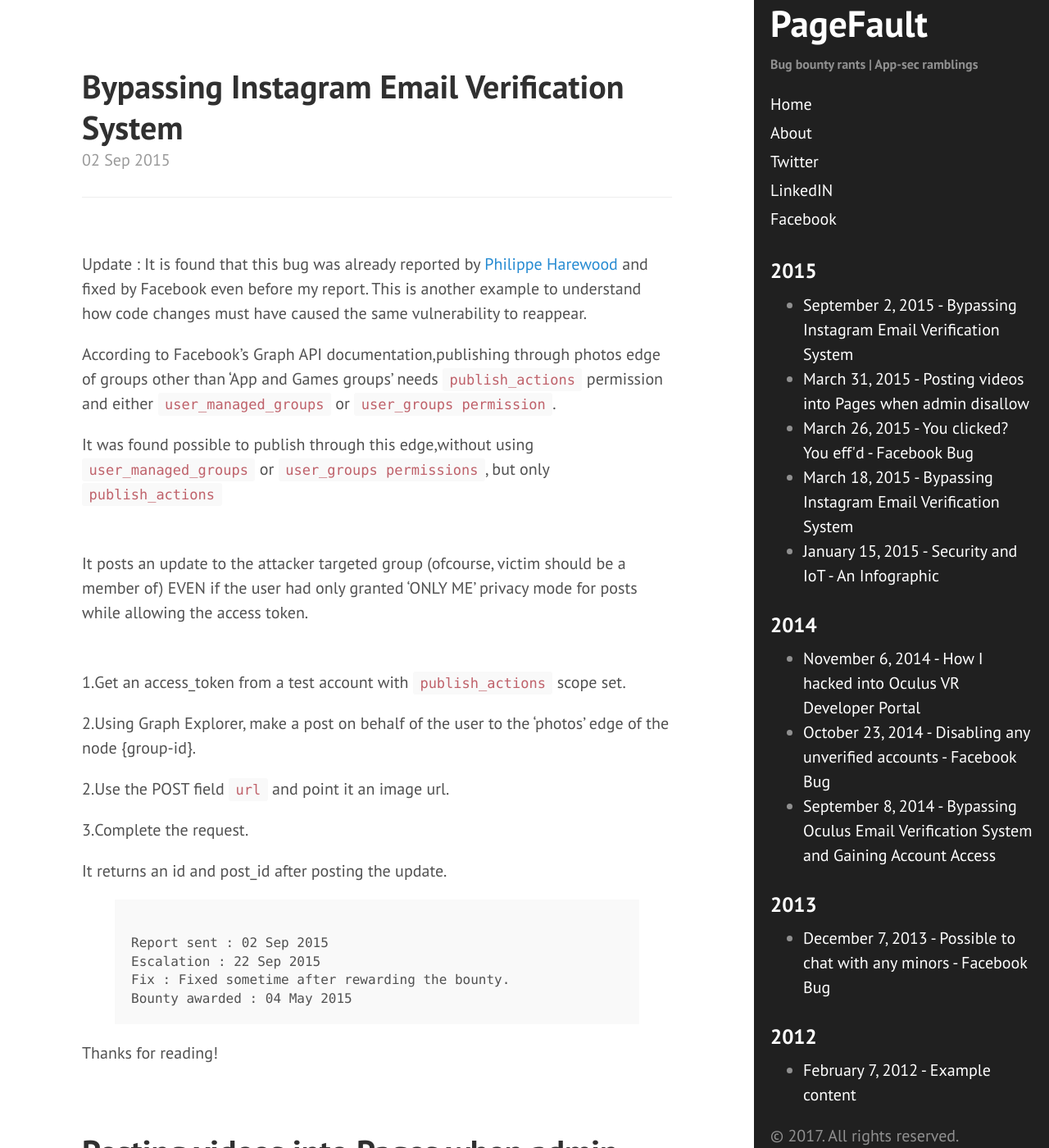
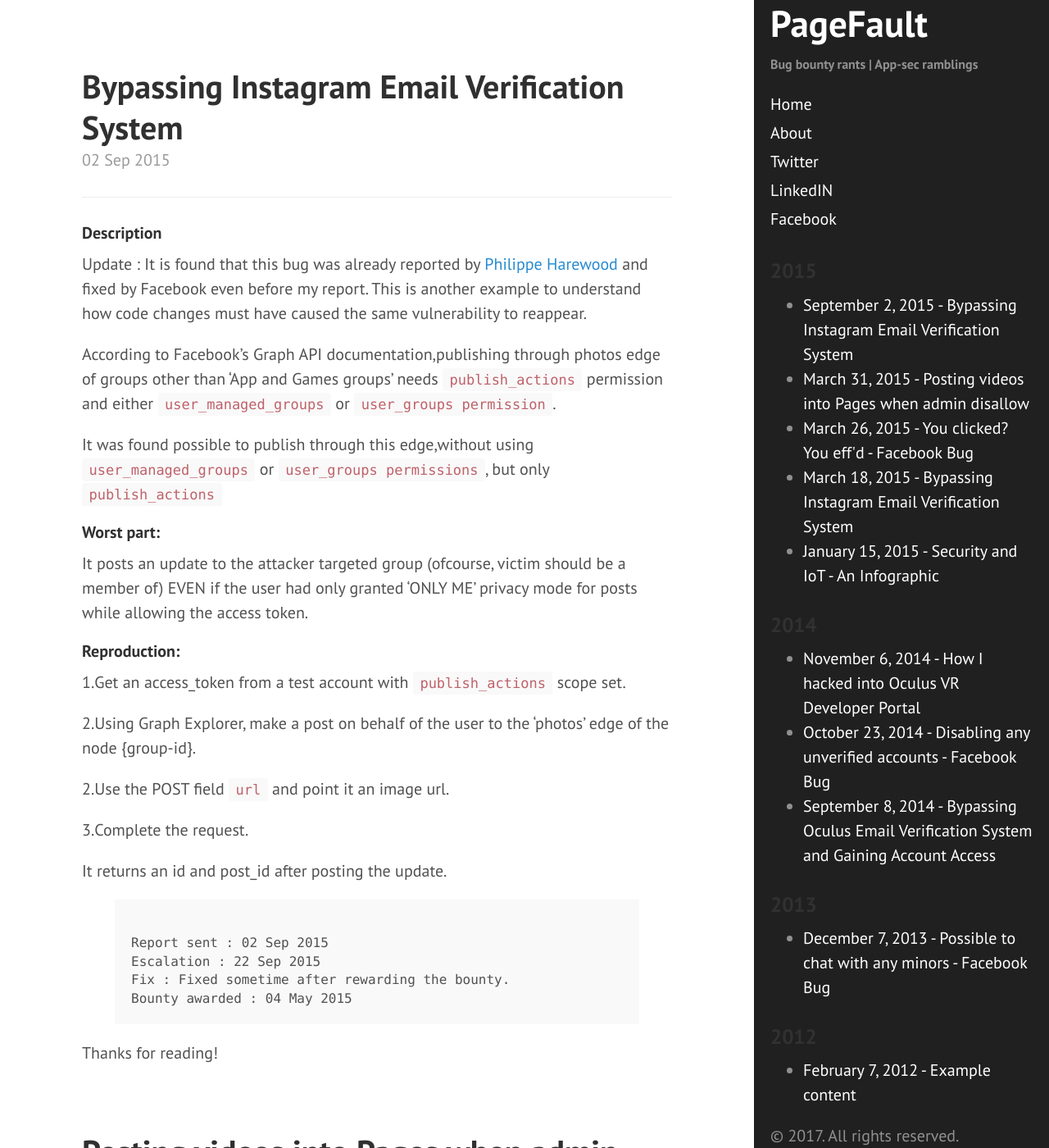
Before and after one commit to sahadnk72/sahadnk72.github.io, a Jekyll site: the page built from index.html, in a window 1280 px wide and 1400 px high. Shown: the whole window at 82% size. Built offline with Jekyll 4.4.1, drawn with Linux system fonts in a browser that asks for light colours; the list of posts is cut into pages by our own code.

Commit message:
Update poole.css

```diff
--- a/public/css/poole.css
+++ b/public/css/poole.css
@@ -84,7 +84,7 @@ h1, h2, h3, h4, h5, h6 {
   margin-bottom: .5rem;
   font-weight: bold;
   line-height: 1.25;
-  color: #ffffff;
+  color: #313131;
   text-rendering: optimizeLegibility;
 }
 h1 {
```
